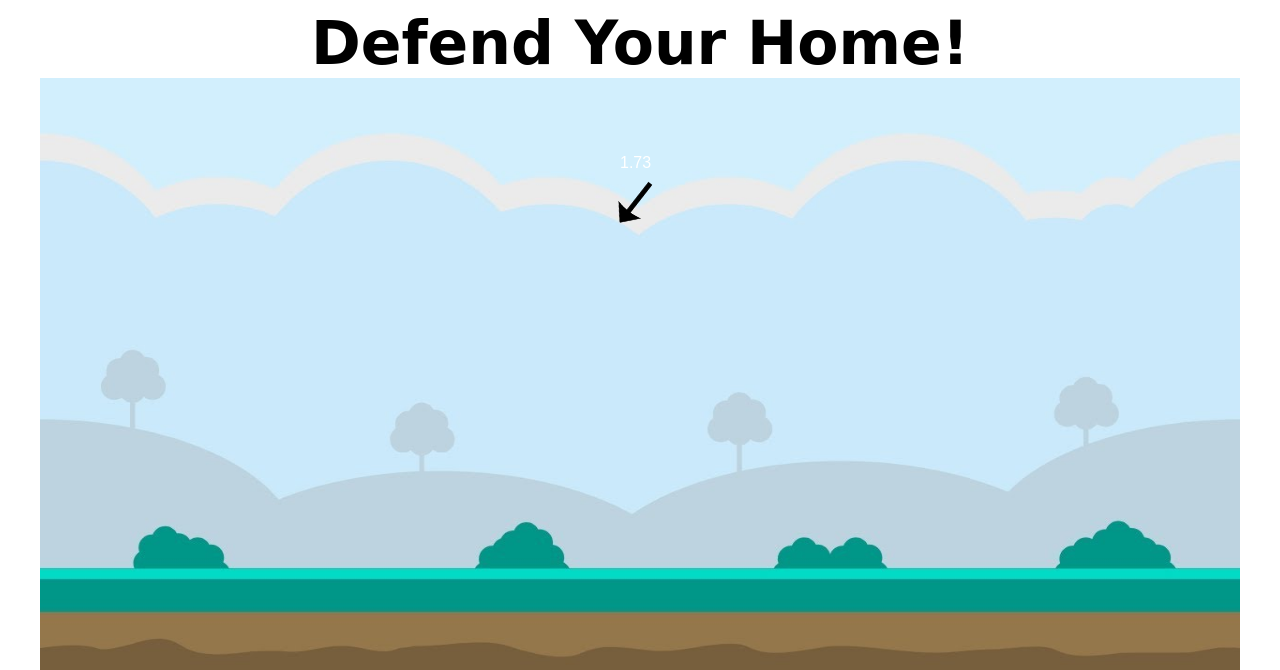
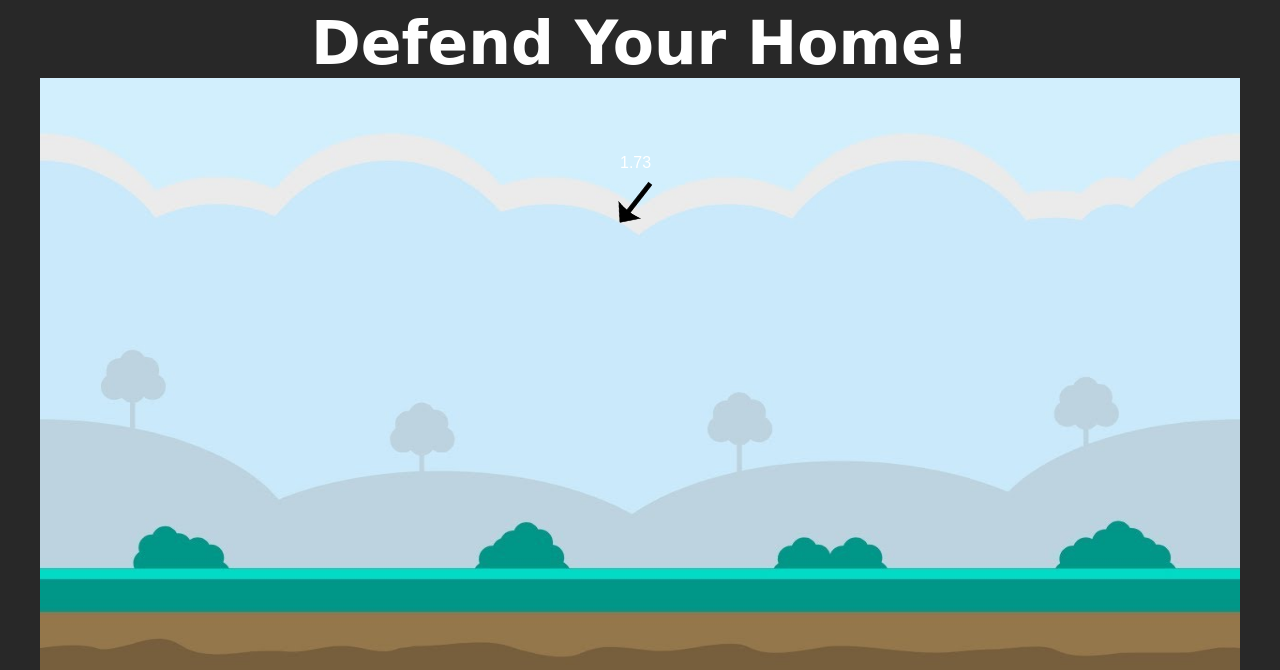
Before and after one commit to capoxix/defend-your-home, a website built with webpack: page index.html in a window 1280 px wide. Shown: the top 670 px of the page. Built offline with nearby package versions, Linux system fonts and the light colour scheme; files whose address does not match are found by name.

Commit message:
style changing

```diff
--- a/index.css
+++ b/index.css
@@ -1,7 +1,11 @@
+body{
+  background-color: #282828;
+}
 .title{
   font-size: 30px;
   text-align: center;
   font-family: Apple Chancery, cursive;
+  color: white;
 }
 
 .title h1{
```
